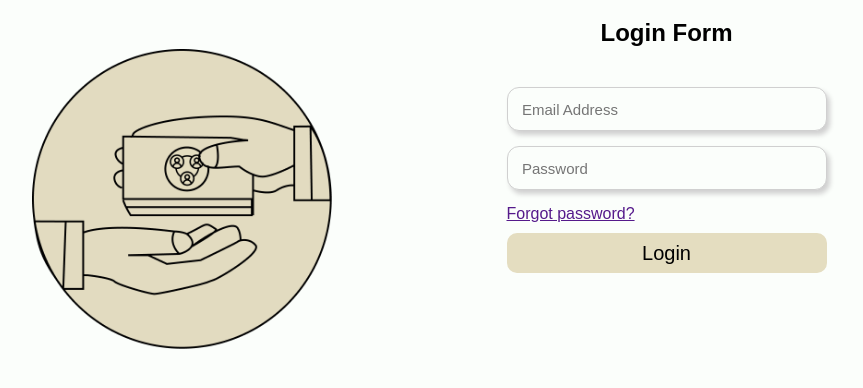
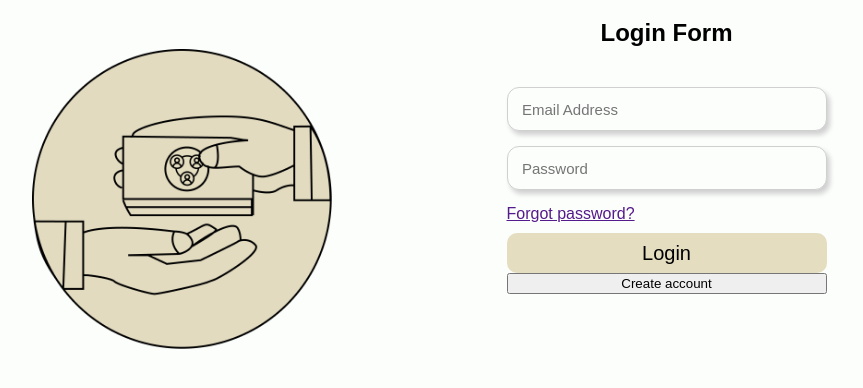
Before and after one commit to EtaLoop/ProxiWork, a PHP site: page / in a window 1280 px wide. Shown: the part 199-587 px from the top of the page, without its empty margins (211-1074 px from the left). Run offline with PHP 8.4, Linux system fonts and the light colour scheme.

Commit message:
ADD - button for create account

```diff
--- a/index.php
+++ b/index.php
@@ -23,6 +23,7 @@
 
                 <a class="text" href="">Forgot password?</a>
                 <button class="button" type="submit">Login</button>
+                <button onclick="window.location.href='signIn.php'">Create account</button>
             </form>
         </div>
     </div>
```
